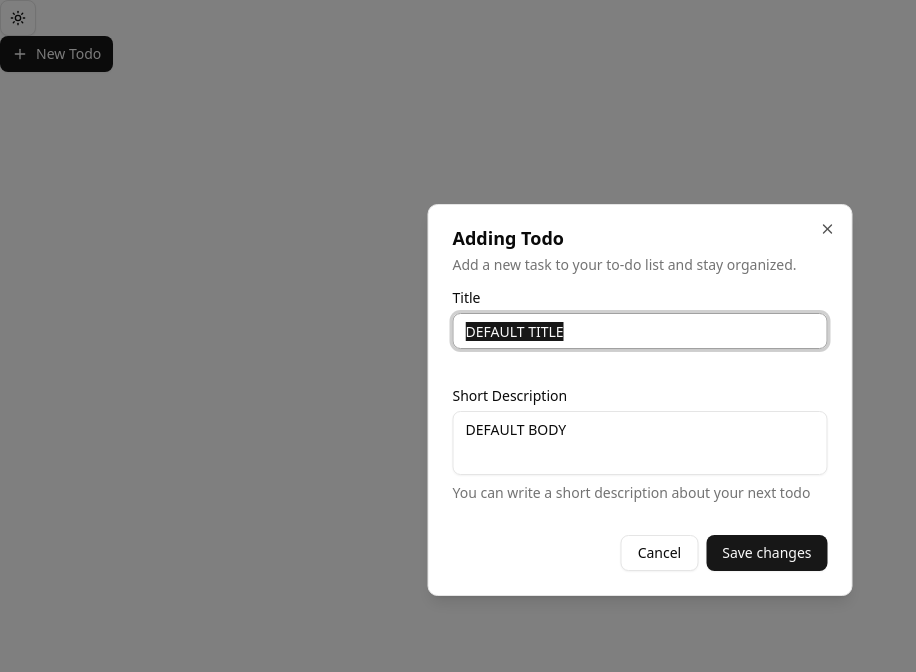
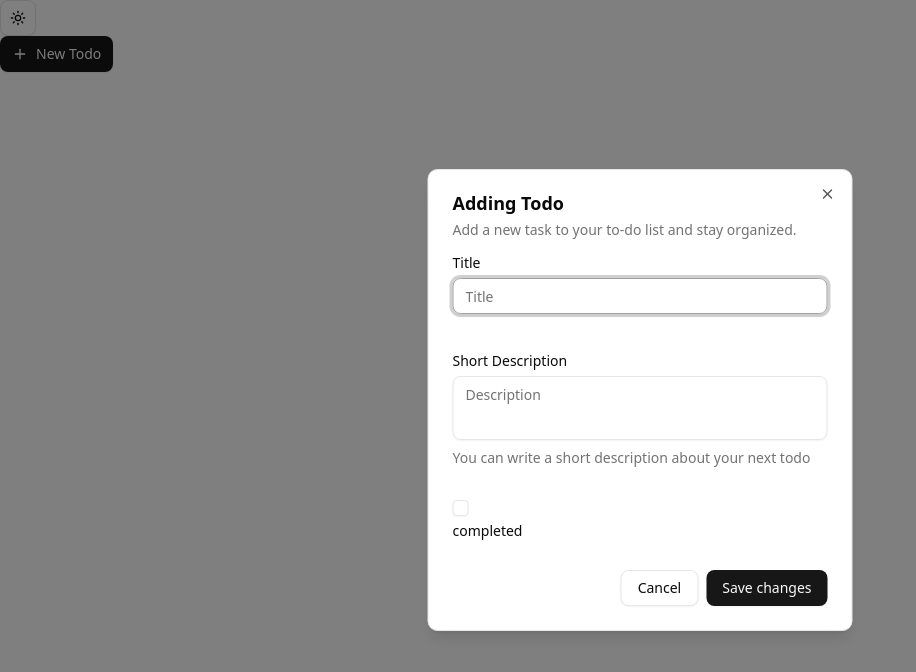
Before and after one commit to kerllouskhairy987/NextJS-Fullstack-web-app, a Next.js app: page / in a window 1280 px wide. Both pictures are taken after a click on the button "New Todo". Shown: the top 672 px of the page, without its empty margins (0-916 px from the left). Built offline with nearby package versions, Linux system fonts and the light colour scheme.

Commit message:
toggle completed

```diff
--- a/actions/todo.actions.ts
+++ b/actions/todo.actions.ts
@@ -10,11 +10,12 @@ export const getTodoListAction = async () => {
     return await prisma.todo.findMany();
     // Error Handling
 }
-export const createTodoAction = async ({ title, body }: todoFormValues) => {
+export const createTodoAction = async ({ title, body, completed }: todoFormValues) => {
     return await prisma.todo.create({
         data: {
             title,
             body,
+            completed,
         }
     })
 }
--- a/components/AddTodoForm.tsx
+++ b/components/AddTodoForm.tsx
@@ -29,6 +29,7 @@ import {
 import { Button } from "@/components/ui/button";
 import { Input } from "@/components/ui/input";
 import { Textarea } from "@/components/ui/textarea";
+import { Checkbox } from "./ui/checkbox";
 // icons
 import { Plus } from "lucide-react";
 import { createTodoAction } from "@/actions/todo.actions";
@@ -36,8 +37,9 @@ import { createTodoAction } from "@/actions/todo.actions";
 const AddTodoForm = () => {
     // DEFAULT VALUES
     const defaultValues: Partial<todoFormValues> = {
-        title: "DEFAULT TITLE",
-        body: "DEFAULT BODY"
+        title: "",
+        body: "",
+        completed: false,
     };
 
     // FORM // ***** FIRST STEP
@@ -107,6 +109,20 @@ const AddTodoForm = () => {
                                         </FormItem>
                                     )}
                                 />
+
+                                <FormField
+                                    control={form.control}
+                                    name="completed"
+                                    render={({ field }) => (
+                                        <FormItem >
+                                            <FormControl>
+                                                <Checkbox checked={field.value} onCheckedChange={field.onChange} {...field} />
+                                            </FormControl>
+                                            <FormLabel> completed </FormLabel>
+                                            <FormMessage />
+                                        </FormItem>
+                                    )}
+                                />
                                 <DialogFooter>
                                     <DialogClose asChild>
                                         <Button variant="outline">Cancel</Button>
--- /dev/null
+++ b/components/ui/checkbox.tsx
@@ -0,0 +1,32 @@
+"use client"
+
+import * as React from "react"
+import * as CheckboxPrimitive from "@radix-ui/react-checkbox"
+import { CheckIcon } from "lucide-react"
+
+import { cn } from "@/lib/utils"
+
+function Checkbox({
+  className,
+  ...props
+}: React.ComponentProps<typeof CheckboxPrimitive.Root>) {
+  return (
+    <CheckboxPrimitive.Root
+      data-slot="checkbox"
+      className={cn(
+        "peer border-input dark:bg-input/30 data-[state=checked]:bg-primary data-[state=checked]:text-primary-foreground dark:data-[state=checked]:bg-primary data-[state=checked]:border-primary focus-visible:border-ring focus-visible:ring-ring/50 aria-invalid:ring-destructive/20 dark:aria-invalid:ring-destructive/40 aria-invalid:border-destructive size-4 shrink-0 rounded-[4px] border shadow-xs transition-shadow outline-none focus-visible:ring-[3px] disabled:cursor-not-allowed disabled:opacity-50",
+        className
+      )}
+      {...props}
+    >
+      <CheckboxPrimitive.Indicator
+        data-slot="checkbox-indicator"
+        className="flex items-center justify-center text-current transition-none"
+      >
+        <CheckIcon className="size-3.5" />
+      </CheckboxPrimitive.Indicator>
+    </CheckboxPrimitive.Root>
+  )
+}
+
+export { Checkbox }
--- a/package.json
+++ b/package.json
@@ -14,6 +14,7 @@
   "dependencies": {
     "@hookform/resolvers": "^5.2.1",
     "@prisma/client": "6.13.0",
+    "@radix-ui/react-checkbox": "^1.3.2",
     "@radix-ui/react-dialog": "^1.1.14",
     "@radix-ui/react-dropdown-menu": "^2.1.15",
     "@radix-ui/react-label": "^2.1.7",
--- a/schema/index.ts
+++ b/schema/index.ts
@@ -16,6 +16,7 @@ export const todoFormSchema = z.object({
             message: "body must not be longer than 80 characters.",
         })
         .optional(),
+    completed: z.boolean()
 });
 
 
```
Also changed, not shown: 1 other file (tests, documents, lock files or other folders).
